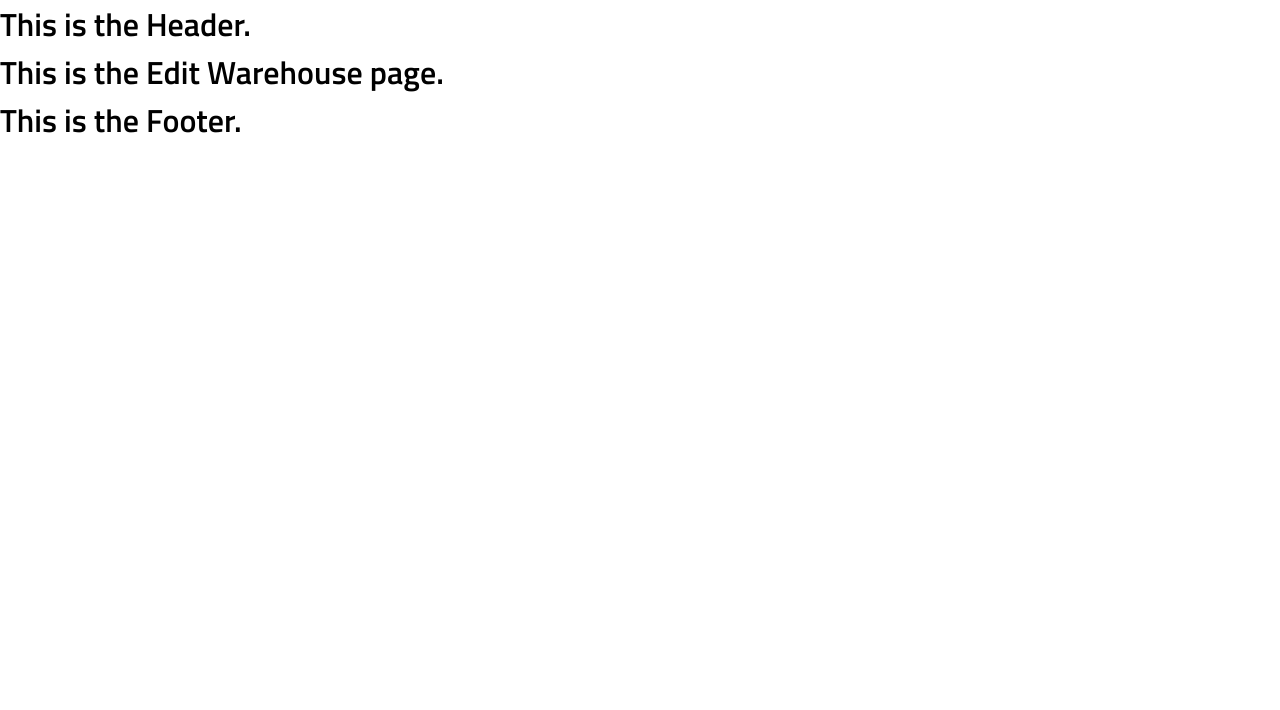
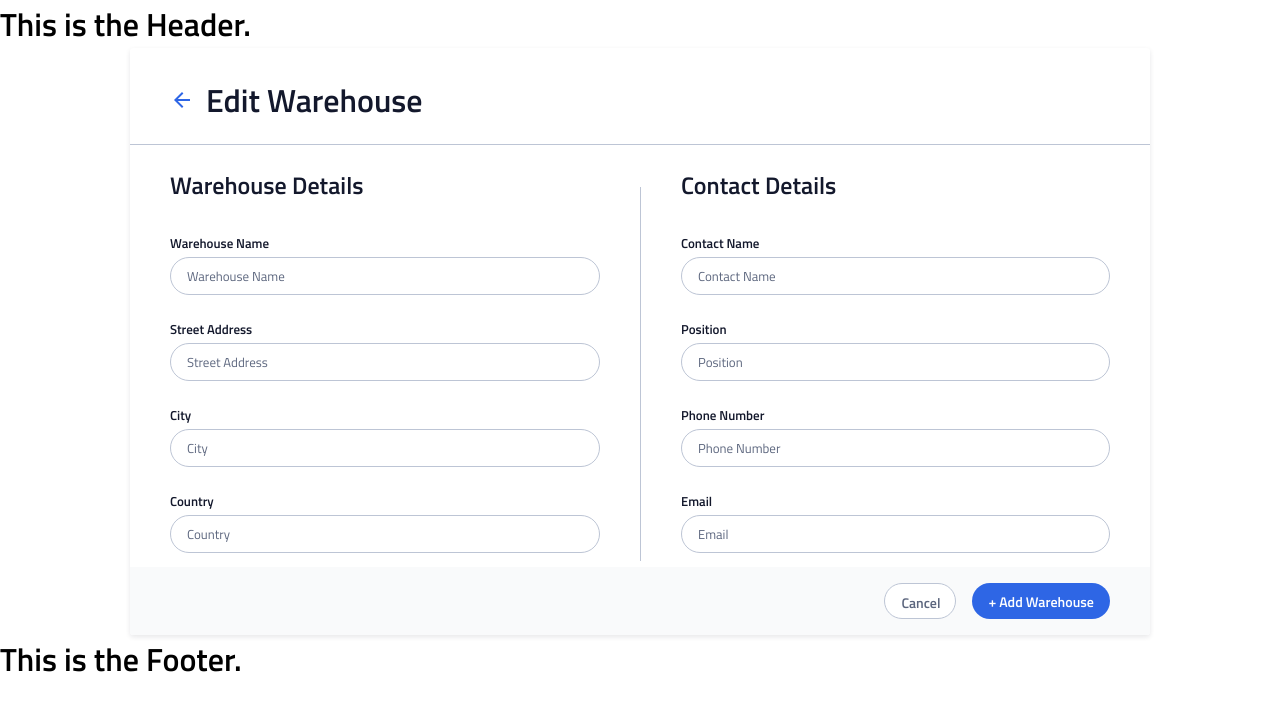
Before and after one commit to NasKhanaz/instock, a React (Create React App) app: page /warehouses/1/edit in a window 1280 px wide. Shown: the top 710 px of the page. Built offline with nearby package versions, Linux system fonts and the light colour scheme.

Commit message:
adds duplicate of add warehouse form as the base setup

```diff
--- /dev/null
+++ b/src/components/EditWarehouseForm/EditWarehouseForm.js
@@ -0,0 +1,180 @@
+import { useState } from "react";
+import { useNavigate } from "react-router-dom";
+import axios from "axios";
+import ContactDetailsFormSection from "../ContactDetailsFormSection/ContactDetailsFormSection";
+import FormCTAButton from "../FormCTAButton/FormCTAButton";
+import WarehouseDetailsFormSection from "../WarehouseDetailsFormSection/WarehouseDetailsFormSection";
+import "./EditWarehouseForm.scss";
+
+function EditWarehouseForm() {
+  const navigate = useNavigate();
+
+  // Warehouse Details States
+  const [warehouseName, setWarehouseName] = useState("");
+  const [streetAddress, setStreetAddress] = useState("");
+  const [city, setCity] = useState("");
+  const [country, setCountry] = useState("");
+  const [validWarehouseName, setValidWarehouseName] = useState(false);
+  const [validAddress, setValidAddress] = useState(false);
+  const [validCity, setValidCity] = useState(false);
+  const [validCountry, setValidCountry] = useState(false);
+
+  // Contact Details States
+  const [contactName, setContactName] = useState("");
+  const [position, setPosition] = useState("");
+  const [phoneNumber, setPhoneNumber] = useState("");
+  const [email, setEmail] = useState("");
+  const [validContactName, setValidContactName] = useState(false);
+  const [validPosition, setValidPosition] = useState(false);
+  const [validPhoneNumber, setValidPhoneNumber] = useState(false);
+  const [validEmail, setValidEmail] = useState(false);
+
+  // const [validForm, setValidForm] = useState(false);
+
+  // Determine when form submission is successful in order to toggle sucess message
+  const [formSubmissionSucessful, setFormSubmissionSucessful] = useState(false);
+
+  function handleClick() {
+    navigate(-1); // Navigates the user to the previous page
+  }
+
+  const validateForm = () => {
+    // Check warehouse details form fields
+    !warehouseName
+      ? setValidWarehouseName("error")
+      : setValidWarehouseName(true);
+    !streetAddress ? setValidAddress("error") : setValidAddress(true);
+    !city ? setValidCity("error") : setValidCity(true);
+    !country ? setValidCountry("error") : setValidCountry(true);
+
+    // Check contact details form fields
+    !contactName ? setValidContactName("error") : setValidContactName(true);
+    !position ? setValidPosition("error") : setValidPosition(true);
+
+    // Use a regex expression to check for desired phone number format:
+    // Must begin with a + followed by an areacode (1 or more digits) followed by a space
+    // Must then be 3 digits contained in () followed by a space
+    // Must then be 3 digits followed by a hyphen
+    // Must end with 4 digits
+    const phoneRegexValidation = /^(\+\d+)\s\(\d{3}\)\s\d{3}-\d{4}$/;
+    !phoneNumber.match(phoneRegexValidation)
+      ? setValidPhoneNumber("error")
+      : setValidPhoneNumber(true);
+
+    // Use a regex expression to check for a valid email:
+    // Must have 1 or more alphanumeric characters (allows for a dot or hyphen as well) before an @ sign
+    // Must then 1 or more alphanumeric characters before (not allowing for a dot or hyphen) before a .
+    // Must be followed by a domain which only has letters and is between 2-10 characters long
+    const emailRegexValidation =
+      /^([a-zA-Z\d.-]+)@([a-zA-Z\d]+)\.([a-zA-z]{2,10})$/;
+    !email.match(emailRegexValidation)
+      ? setValidEmail("error")
+      : setValidEmail(true);
+
+    // Check that every field is valid
+    if (
+      validWarehouseName === true &&
+      validAddress === true &&
+      validCity === true &&
+      validCountry === true &&
+      validContactName === true &&
+      validPosition === true &&
+      validPhoneNumber === true &&
+      validEmail === true
+    ) {
+      return true;
+    }
+  };
+
+  const handleSubmit = (event) => {
+    event.preventDefault();
+    if (validateForm()) {
+      axios
+        .post("http://localhost:8080/warehouses", {
+          warehouse_name: warehouseName,
+          address: streetAddress,
+          city,
+          country,
+          contact_name: contactName,
+          contact_position: position,
+          contact_phone: phoneNumber,
+          contact_email: email,
+        })
+        .then((response) => {
+          if (response.status === 201) {
+            setFormSubmissionSucessful(true);
+            setTimeout(() => {
+              navigate("/");
+            }, 5000);
+          } else {
+            console.log(response);
+          }
+        })
+        .catch((error) => {
+          console.log(error);
+        });
+    }
+  };
+
+  return (
+    <>
+      <form className="edit-warehouse-form" onSubmit={handleSubmit}>
+        <div className="edit-warehouse-form__input-sections">
+          <WarehouseDetailsFormSection
+            warehouseName={warehouseName}
+            setWarehouseName={setWarehouseName}
+            streetAddress={streetAddress}
+            setStreetAddress={setStreetAddress}
+            city={city}
+            setCity={setCity}
+            country={country}
+            setCountry={setCountry}
+            validWarehouseName={validWarehouseName}
+            validAddress={validAddress}
+            validCity={validCity}
+            validCountry={validCountry}
+          />
+          <ContactDetailsFormSection
+            contactName={contactName}
+            setContactName={setContactName}
+            position={position}
+            setPosition={setPosition}
+            phoneNumber={phoneNumber}
+            setPhoneNumber={setPhoneNumber}
+            email={email}
+            setEmail={setEmail}
+            validContactName={validContactName}
+            validPosition={validPosition}
+            validPhoneNumber={validPhoneNumber}
+            validEmail={validEmail}
+          />
+        </div>
+        <div className="edit-warehouse-form__buttons-container">
+          <FormCTAButton
+            type={"button"}
+            className={"form-cta-button--secondary"}
+            buttonText={"Cancel"}
+            action={handleClick}
+          />
+          <FormCTAButton
+            type={"submit"}
+            className={"form-cta-button--primary"}
+            buttonText={"+ Add Warehouse"}
+          />
+        </div>
+      </form>
+      <h2
+        className={
+          formSubmissionSucessful
+            ? "edit-warehouse-form__message--success"
+            : "edit-warehouse-form__message"
+        }
+      >
+        The warehouse has successfully been edited! Please wait, returning to
+        warehouses page...
+      </h2>
+    </>
+  );
+}
+
+export default EditWarehouseForm;
--- /dev/null
+++ b/src/components/EditWarehouseForm/EditWarehouseForm.scss
@@ -0,0 +1,58 @@
+@use "../../styles/partials/global" as *;
+@use "../../styles/partials/variables" as *;
+@use "../../styles/partials/mixins" as *;
+
+.edit-warehouse-form {
+    &__input-sections {
+        @include tablet {
+            display: flex;
+            border-top: 1px solid $secondary-color-Cloud;
+            padding: 1.5rem 0rem;
+        }
+
+        @include desktop {
+            padding: 2.625rem 0rem 0.375rem 0rem;
+        }
+    }
+
+    &__buttons-container {
+        background-color: rgba(247, 248, 249, 0.7);
+        border-radius: 0px 0px 3px 3px;
+        padding: 1rem 1.5rem;
+        margin-top: 0.5rem;
+        display: flex;
+
+
+        @include tablet {
+            margin: 0;
+            padding: 1rem 2rem;
+            justify-content: flex-end;
+        }
+
+        @include desktop {
+            padding: 1rem 2.5rem;
+        }
+    }
+
+    &__message {
+        display: none;
+
+        &--success {
+            display: flex;
+            margin: 0rem 1.5rem;
+            padding: 1rem 0rem;
+            @include textStyle($supporting-color-Green, 1.25rem, 1.75rem, 600);
+
+            @include tablet {
+                margin: 0rem 2rem;
+                padding: 1rem 0rem;
+                @include textStyle($supporting-color-Green, 1.5rem, 2rem, 600);
+            }
+
+            @include desktop {
+                margin: 0rem 2.5rem;
+                padding: 1rem 0rem;
+            }
+        }
+    }
+}
--- a/src/pages/EditWarehouse/EditWarehouse.js
+++ b/src/pages/EditWarehouse/EditWarehouse.js
@@ -1,7 +1,21 @@
+import backArrow from "../../assets/Icons/arrow_back-24px.svg";
+import EditWarehouseForm from "../../components/EditWarehouseForm/EditWarehouseForm";
 import "./EditWarehouse.scss";
 
-function EditWarehouse() {
-  return <h1>This is the Edit Warehouse page.</h1>;
+function AddWarehouse() {
+  return (
+    <div className="edit-warehouse-page">
+      <header className="edit-warehouse-header">
+        <img
+          className="edit-warehouse-header__back-arrow"
+          src={backArrow}
+          alt="back arrow"
+        />
+        <h1 className="edit-warehouse-header__title">Edit Warehouse</h1>
+      </header>
+      <EditWarehouseForm />
+    </div>
+  );
 }
 
-export default EditWarehouse;
+export default AddWarehouse;
--- a/src/pages/EditWarehouse/EditWarehouse.scss
+++ b/src/pages/EditWarehouse/EditWarehouse.scss
@@ -1,3 +1,47 @@
 @use "../../styles/partials/global" as *;
 @use "../../styles/partials/variables" as *;
 @use "../../styles/partials/mixins" as *;
+
+@use "../../styles/partials/global" as *;
+@use "../../styles/partials/variables" as *;
+@use "../../styles/partials/mixins" as *;
+
+.edit-warehouse-page {
+    background-color: $primary-color-White;
+    border-radius: 3px;
+    box-shadow: 0px 2px 5px rgba(19, 24, 44, 0.1);
+    margin: 0rem 1rem;
+
+    @include tablet {
+        margin: 0rem 2rem;
+    }
+
+    @include desktop {
+        margin: 0rem 8.125rem;
+    }
+}
+
+.edit-warehouse-header {
+    display: flex;
+    justify-content: flex-start;
+    padding-bottom: 1.5rem;
+    padding-top: 2rem;
+    margin: 0rem 1.5rem;
+
+    @include tablet {
+        margin: 0rem 2rem;
+    }
+
+    @include desktop {
+        margin: 0rem 2.5rem;
+    }
+
+    &__title {
+        @include textStyle($primary-color-Instock-Black, 1.75rem, 2.25rem, 600);
+        margin-left: 0.75rem;
+
+        @include tablet {
+            @include textStyle($primary-color-Instock-Black, 2rem, 2.5rem, 600);
+        }
+    }
+}
```
